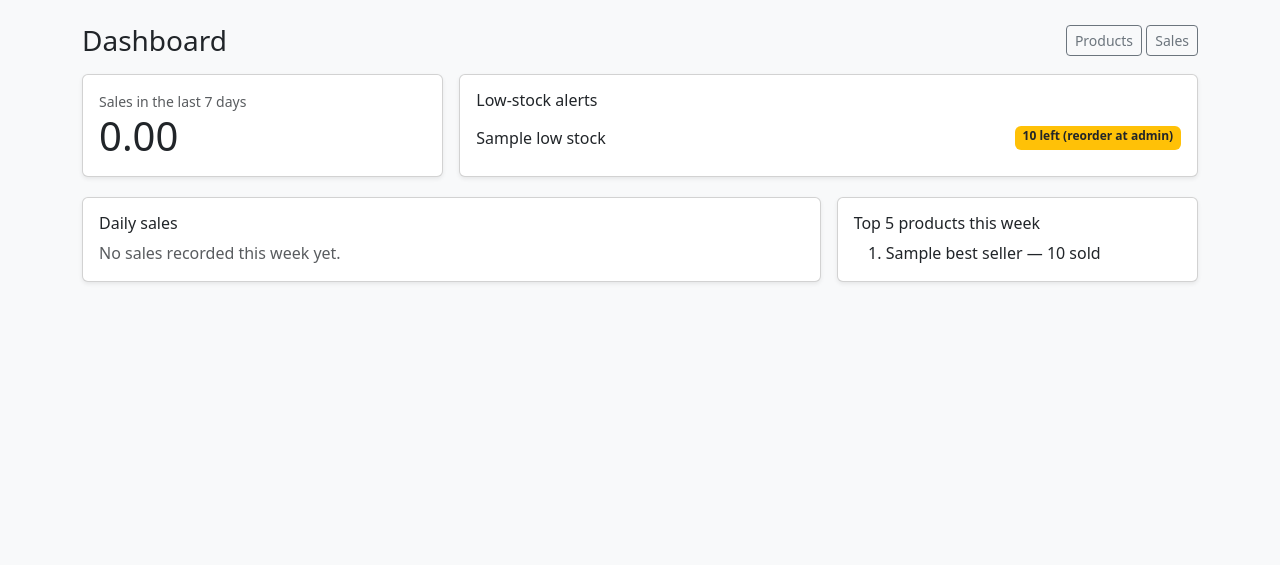
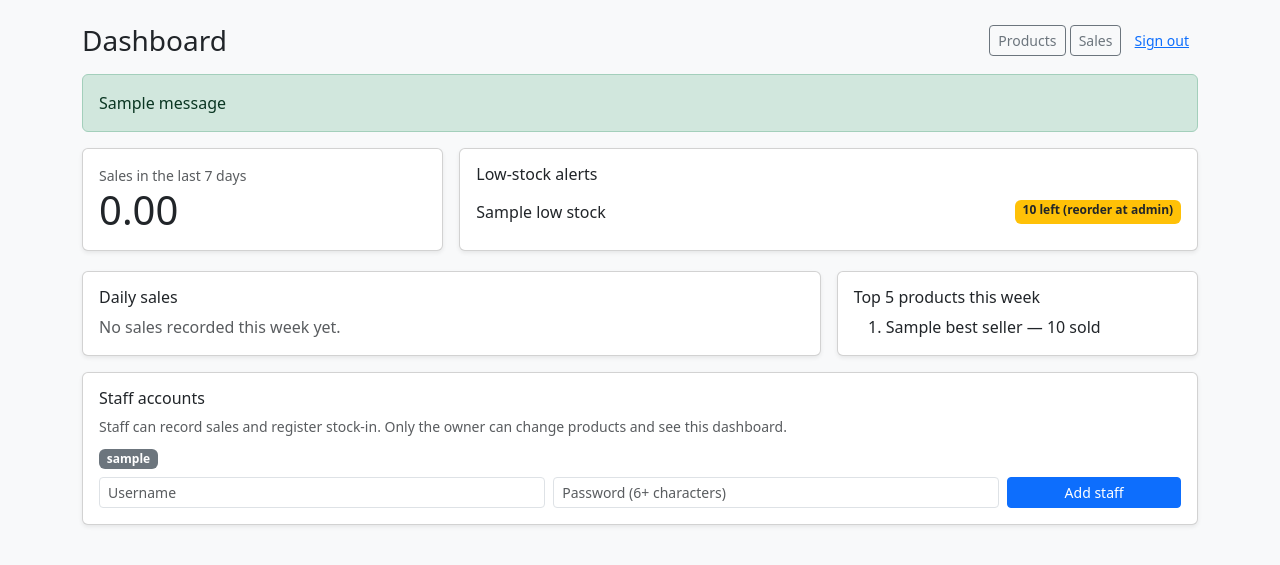
Before and after one commit to Malak600/shoptrack--0414, a Flask app: template app/templates/dashboard.html in a window 1280 px wide. Shown: the top 565 px of the page. Run offline with Flask 3, Linux system fonts and the light colour scheme; tables that the repository leaves empty hold one stand-in row (values such as "Sample post"); the template is opened without the code that fills it: values that come from a table or form of the project are taken from there, most other values are stand-ins (such as "Sample title", 1, 10 or a date in 2020); one stand-in notice (Sample message) is shown.

Commit message:
Add files via upload

```diff
--- a/app/templates/dashboard.html
+++ b/app/templates/dashboard.html
@@ -13,8 +13,15 @@
             <div>
                 <a href="{{ url_for('products.index') }}" class="btn btn-outline-secondary btn-sm">Products</a>
                 <a href="{{ url_for('sales.index') }}" class="btn btn-outline-secondary btn-sm">Sales</a>
+                <a href="{{ url_for('auth.logout') }}" class="btn btn-link btn-sm">Sign out</a>
             </div>
         </div>
+
+        {% with messages = get_flashed_messages(with_categories=true) %}
+          {% for category, message in messages %}
+            <div class="alert alert-{{ category }}">{{ message }}</div>
+          {% endfor %}
+        {% endwith %}
 
         <div class="row g-3">
             <div class="col-md-4">
@@ -76,6 +83,21 @@
                 </div>
             </div>
         </div>
+
+        <div class="card shadow-sm mt-3 mb-4">
+            <div class="card-body">
+                <h2 class="h6">Staff accounts</h2>
+                <p class="text-muted small mb-2">Staff can record sales and register stock-in. Only the owner can change products and see this dashboard.</p>
+                {% if staff %}
+                <p class="mb-2">{% for u in staff %}<span class="badge bg-secondary me-1">{{ u.username }}</span>{% endfor %}</p>
+                {% endif %}
+                <form action="{{ url_for('auth.add_staff') }}" method="POST" class="row g-2">
+                    <div class="col-sm-5"><input name="username" class="form-control form-control-sm" placeholder="Username" required></div>
+                    <div class="col-sm-5"><input name="password" type="password" minlength="6" class="form-control form-control-sm" placeholder="Password (6+ characters)" required></div>
+                    <div class="col-sm-2"><button class="btn btn-primary btn-sm w-100">Add staff</button></div>
+                </form>
+            </div>
+        </div>
     </div>
 </body>
 </html>
```
